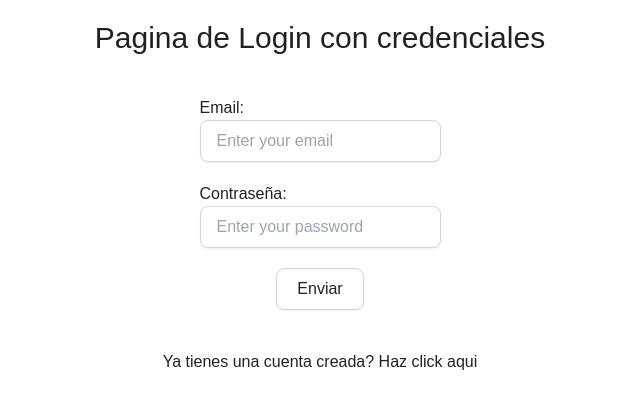
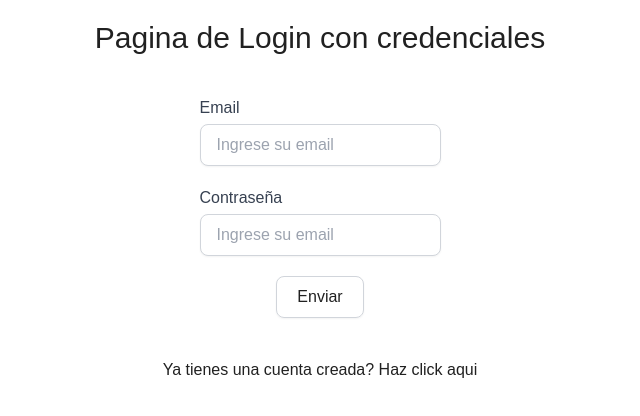
Before and after one commit to DiFernando11/bancamania, a Next.js app: page /login/credentials in a window 1280 px wide. Shown: the top 416 px of the page, without its empty margins (320-960 px from the left). Built offline with nearby package versions, Linux system fonts and the light colour scheme; no server answers.

Commit message:
KAN-31: Wrapper with formik in credentials page
Ultimate changes for the formulary in the wrapper of the page of credentials

```diff
--- a/package.json
+++ b/package.json
@@ -59,7 +59,8 @@
   },
   "lint-staged": {
     "*.{js,jsx,ts,tsx}": [
-      "eslint src/ --max-warnings=0"
+      "eslint src/ --max-warnings=0",
+      "prettier --write"
     ]
   },
   "name": "bancamania",
--- a/src/app/(pages)/login/credentials/page.tsx
+++ b/src/app/(pages)/login/credentials/page.tsx
@@ -1,12 +1,26 @@
 'use client'
-import { ErrorMessage, Field, Form, Formik } from 'formik'
+import { Form, Formik } from 'formik'
 import Link from 'next/link'
 import React from 'react'
 import * as Yup from 'yup'
 import { useLoginCredentialsCase } from '@/application/useCases'
 import { clientRoutes } from '@/routes/clientRoutes'
+import FormField from '@/ui/molecules/fieldWrapper'
 
 const CredentialsPage = () => {
+  const InputElement: React.FC<
+    React.InputHTMLAttributes<HTMLInputElement>
+  > = props => {
+    return (
+      <input
+        {...props}
+        className='w-full px-4 py-2 border
+     border-gray-300 rounded-lg shadow-sm
+     focus:outline-none focus:ring-2 focus:ring-red-500
+     focus:border-red-500 transition duration-200 placeholder-gray-400'
+      />
+    )
+  }
   const { handleActionService } = useLoginCredentialsCase()
 
   return (
@@ -15,8 +29,10 @@ const CredentialsPage = () => {
       <Formik
         initialValues={{ email: '', password: '' }}
         validationSchema={Yup.object({
-          email: Yup.string().email('Correo invalido').required('Requerido'),
-          password: Yup.string().required('Requerido'),
+          email: Yup.string().email('Email inválido').required('Requerido'),
+          password: Yup.string()
+            .min(6, 'Debe tener al menos 6 caracteres')
+            .required('Requerido'),
         })}
         onSubmit={values => {
           handleActionService(values)
@@ -24,39 +40,19 @@ const CredentialsPage = () => {
       >
         <Form className='flex flex-col justify-center items-center gap-5'>
           <div className='flex flex-col'>
-            <label htmlFor='email'>Email:</label>
-            <Field
-              className='w-full px-4 py-2 border
-              border-gray-300 rounded-lg shadow-sm
-              focus:outline-none focus:ring-2 focus:ring-red-500
-              focus:border-red-500 transition duration-200 placeholder-gray-400'
-              type='text'
-              id='email'
+            <FormField
               name='email'
-              placeholder='Enter your email'
-            />
-            <ErrorMessage
-              name='email'
-              component='div'
-              className='text-red-500'
+              component={InputElement}
+              placeholder='Ingrese su email'
+              label='Email'
             />
           </div>
           <div className='flex flex-col'>
-            <label htmlFor='password'>Contraseña:</label>
-            <Field
-              className='w-full px-4 py-2 border
-              border-gray-300 rounded-lg shadow-sm focus:outline-none
-              focus:ring-2 focus:ring-red-500 focus:border-red-500
-              transition duration-200 placeholder-gray-400'
-              type='password'
-              id='password'
+            <FormField
+              label='Contraseña'
               name='password'
-              placeholder='Enter your password'
-            />
-            <ErrorMessage
-              name='password'
-              component='div'
-              className='text-red-500'
+              component={InputElement}
+              placeholder='Ingrese su email'
             />
           </div>
           <button
--- a/src/app/(pages)/login/credentials/pagewrapper.tsx
+++ /dev/null
@@ -1,41 +0,0 @@
-import { Formik, Form } from 'formik'
-import React from 'react'
-import * as Yup from 'yup'
-import FormField from '@/ui/molecules/fieldWrapper'
-
-const CredentialsPage = () => {
-  return (
-    <Formik
-      initialValues={{ email: '', password: '' }}
-      validationSchema={Yup.object({
-        email: Yup.string().email('Email inválido').required('Requerido'),
-        password: Yup.string()
-          .min(6, 'Debe tener al menos 6 caracteres')
-          .required('Requerido'),
-      })}
-      onSubmit={values => {
-        alert('Valores enviados: ' + JSON.stringify(values))
-      }}
-    >
-      <Form>
-        <FormField
-          label='Email'
-          name='email'
-          type='email'
-          component='input'
-          placeholder='Ingrese su email'
-        />
-        <FormField
-          label='Contraseña'
-          name='password'
-          type='password'
-          component='input'
-          placeholder='Ingrese su contraseña'
-        />
-        <button type='submit'>Enviar</button>
-      </Form>
-    </Formik>
-  )
-}
-
-export default CredentialsPage
--- a/src/ui/molecules/fieldWrapper/index.tsx
+++ b/src/ui/molecules/fieldWrapper/index.tsx
@@ -22,11 +22,6 @@ const FormField: React.FC<FormFieldProps> = ({
             id={name}
             placeholder={placeholder}
             {...props} // Props adicionales
-            className={
-              'w-full px-4 py-2 border border-gray-300 rounded-lg shadow-sm ' +
-              'focus:outline-none focus:ring-2 focus:ring-red-500 focus:border-red-500 ' +
-              'transition duration-200 placeholder-gray-400'
-            }
           />
         )}
       </Field>
--- a/src/ui/molecules/fieldWrapper/types.ts
+++ b/src/ui/molecules/fieldWrapper/types.ts
@@ -1,8 +1,7 @@
-export interface FormFieldProps {
+export interface FormFieldProps
+  extends React.InputHTMLAttributes<HTMLInputElement> {
   name: string
   label: string
-  type: string
-  component: React.ElementType // Componente personalizado
+  component: React.ElementType
   placeholder?: string
-  [key: string]: unknown // Props adicionales
 }
```
